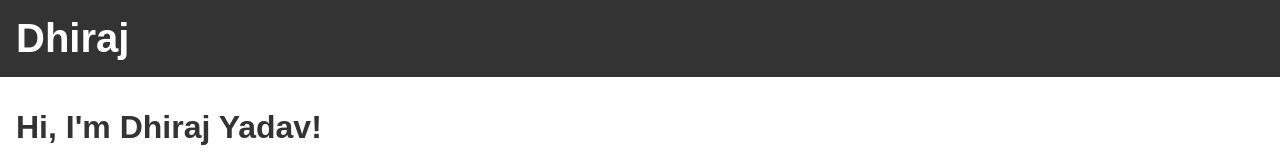
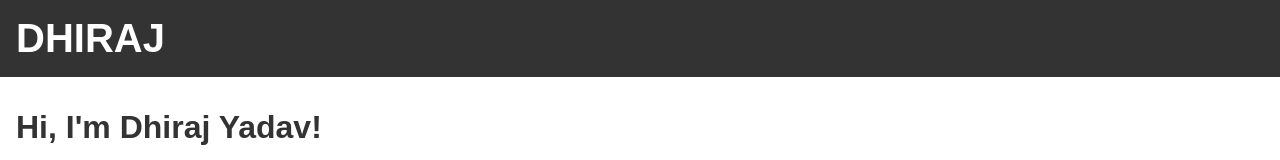
Before and after one commit to dhiraj-ydv/website-react, a React (Create React App) app: page / in a window 1280 px wide. Shown: the top 160 px of the page. Built offline with nearby package versions, Linux system fonts and the light colour scheme.

Commit message:
Update Header.js

```diff
--- a/src/components/Header.js
+++ b/src/components/Header.js
@@ -3,7 +3,7 @@ import React from 'react';
 const Header = () => (
   <header className="bg-gray-900 text-white p-4">
     <div className="container mx-auto flex justify-between items-center px-4">
-      <a href="/" className="text-2.5xl font-bold">Dhiraj</a>
+      <a href="/" className="text-2.5xl font-bold">DHIRAJ</a>
     </div>
   </header>
 );
```
